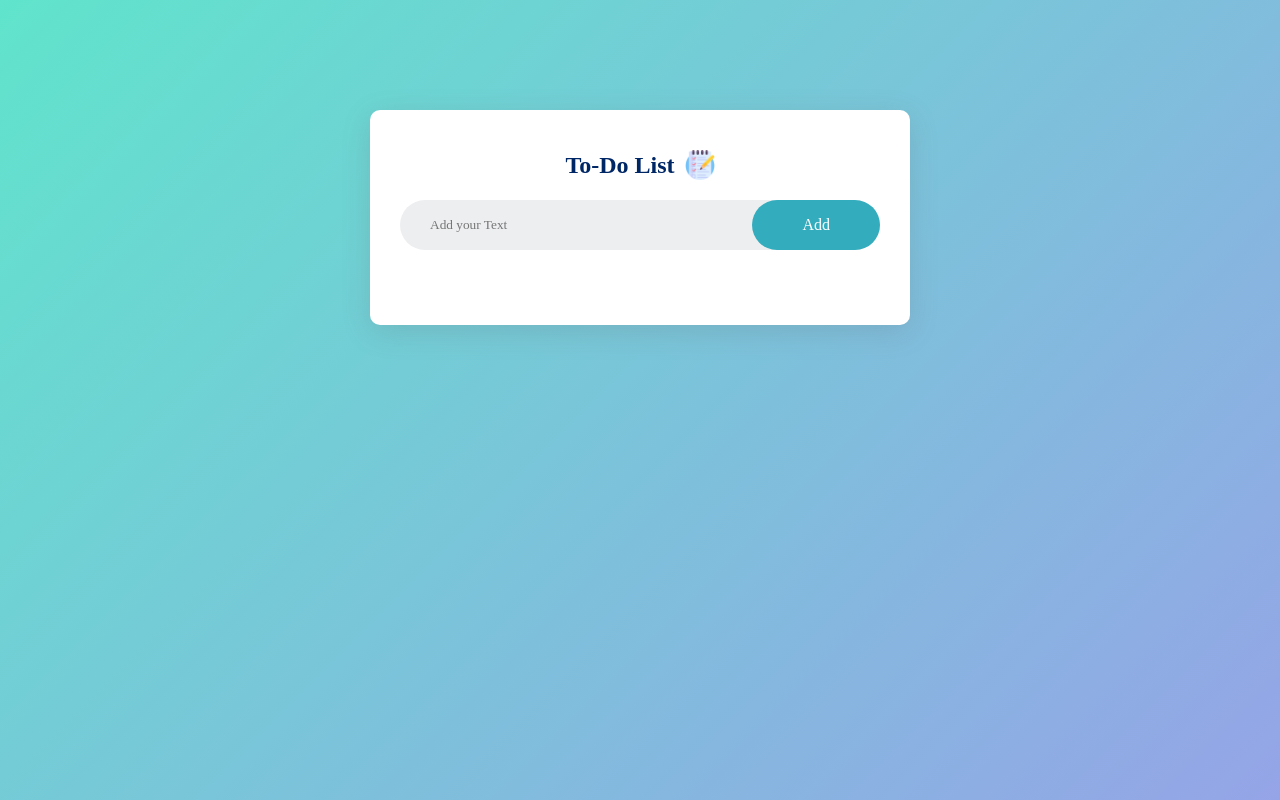
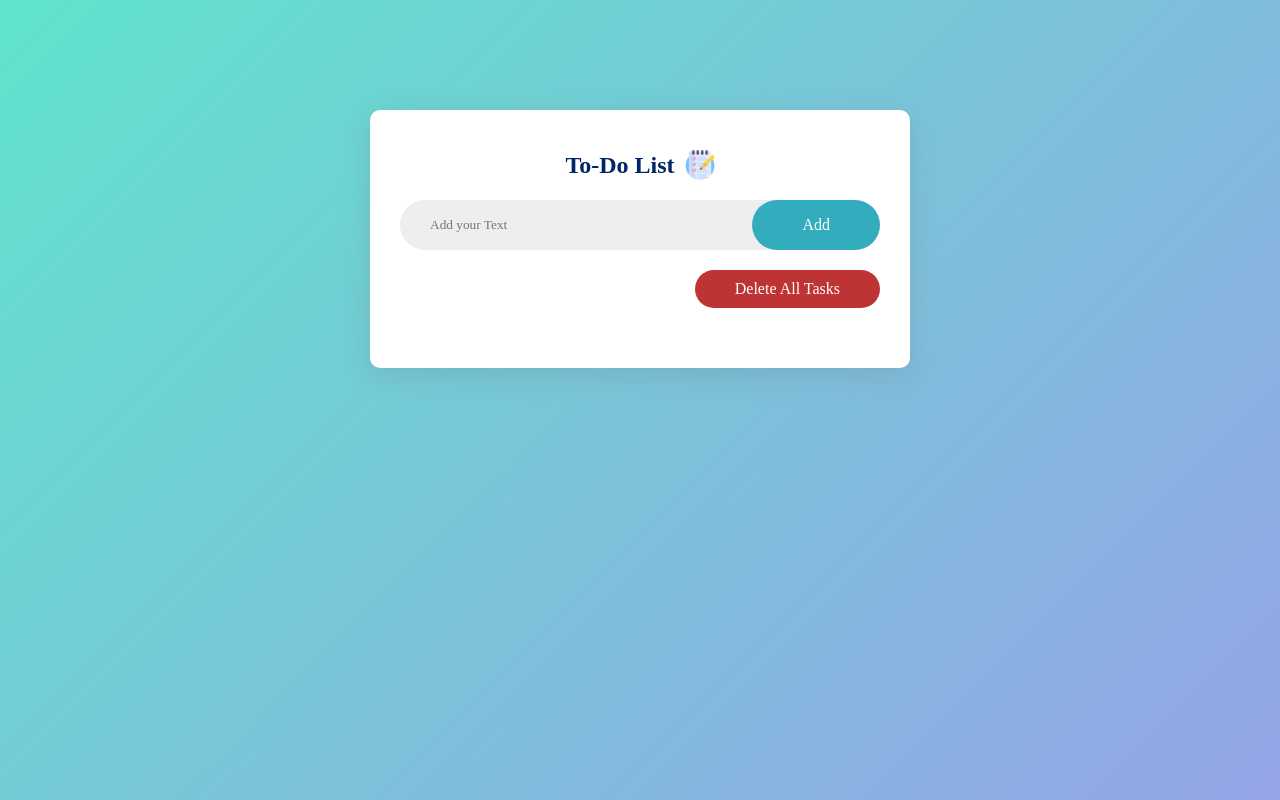
Before and after one commit to MuhammadShahbaz47/JS-ToDo-App, a plain HTML site: page index.html in a window 1280 px wide. Drawn offline with Linux system fonts and the light colour scheme.

Commit message:
delete all function added

```diff
--- a/index.html
+++ b/index.html
@@ -14,8 +14,9 @@
             <h2>To-Do List <img src="images/list.png"></h2>
             <div class="row">
                 <input type="text" id="input-box" placeholder="Add your Text">
-                <button onclick="addTask()">Add</button>
+                <button class="button1" onclick="addTask()">Add</button>
             </div>
+            <div class="row2"><button class="button2" onclick="deleteAll()">Delete All Tasks</button></div>
             <ul id="list-container">
                 <!-- <li class="checked">Task 1</li>
                 <li>Task 2</li>
--- a/script.js
+++ b/script.js
@@ -26,6 +26,14 @@ function addTask(){
     saveData();
 }
 
+function deleteAll(){
+    const items = document.querySelectorAll('li')
+        items.forEach(el => {
+          el.remove()
+    })
+    saveData();
+}
+
 listContainer.addEventListener("click", function(e){
     if(e.target.tagName === "LI"){
         e.target.classList.toggle("checked")
@@ -43,6 +51,8 @@ function saveData(){
     localStorage.setItem("data", listContainer.innerHTML)
 }
 
+//showTask() function to show saved data on local storage
+
 function showTask(){
     listContainer.innerHTML = localStorage.getItem("data")
 }
--- a/style.css
+++ b/style.css
@@ -37,7 +37,7 @@
     background: #edeef0;
     border-radius: 30px;
     padding-left: 20px;
-    margin-bottom: 25px;
+    margin-bottom: 20px;
 }
 input{
     flex:1;
@@ -47,7 +47,7 @@ input{
     font-weight:14px;
     background: transparent;
 }
-button{
+.button1{
     border:none;
     outline:none;
     padding: 16px 50px;
@@ -102,3 +102,18 @@ ul li span{
 ul li span:hover{
     background-color: #edeef0;
 }
+.button2{
+    border:none;
+    outline:none;
+    padding: 10px 40px;
+    background: #be3333;
+    color:white;
+    font-size: 16px;
+    cursor:pointer;
+    border-radius: 40px;
+}
+.row2{
+    display: flex;
+    justify-content: flex-end;
+    margin-bottom: 10px;
+}
```
